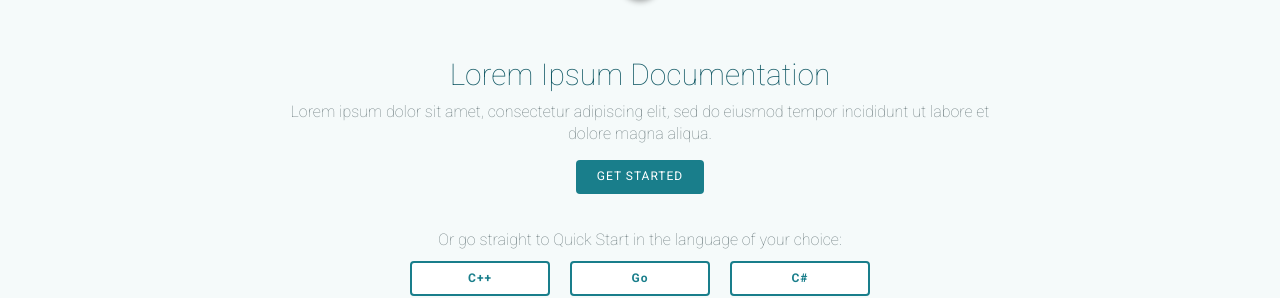
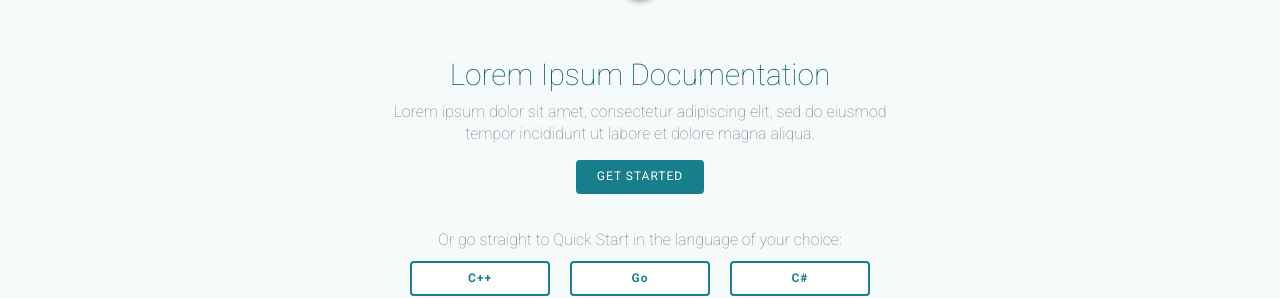
Before and after one commit to grpc/grpc.github.io, a Jekyll site: the page built from index.html, in a window 1280 px wide. Shown: the part 1743-2041 px from the top of the page. Built offline with Jekyll 4.4.1, drawn with Linux system fonts in a browser that asks for light colours; nearby versions of some CDN libraries; Markdown is read by kramdown in place of the engine named in the settings.

Commit message:
Limits size of text in doc call to action

```diff
--- a/_includes/doc-call.html
+++ b/_includes/doc-call.html
@@ -1,6 +1,6 @@
 <div class="col-md-7 row nofloat center-block text-center">
   <h3> Lorem Ipsum Documentation</h3>
-  <p class="doc-call-text"> Lorem ipsum dolor sit amet, consectetur adipiscing elit, sed do eiusmod tempor incididunt ut labore et dolore magna aliqua.</p>
+  <p class="doc-call-text col-xs-9 nofloat center-block text-center"> Lorem ipsum dolor sit amet, consectetur adipiscing elit, sed do eiusmod tempor incididunt ut labore et dolore magna aliqua.</p>
   <button class="btn btn-grpc btn-doc-call ">GET STARTED</button>
   <div class="lang-selector col-xs-12 nofloat center-block text-center">
   	<p>Or go straight to Quick Start in the language of your choice:</p>
```
